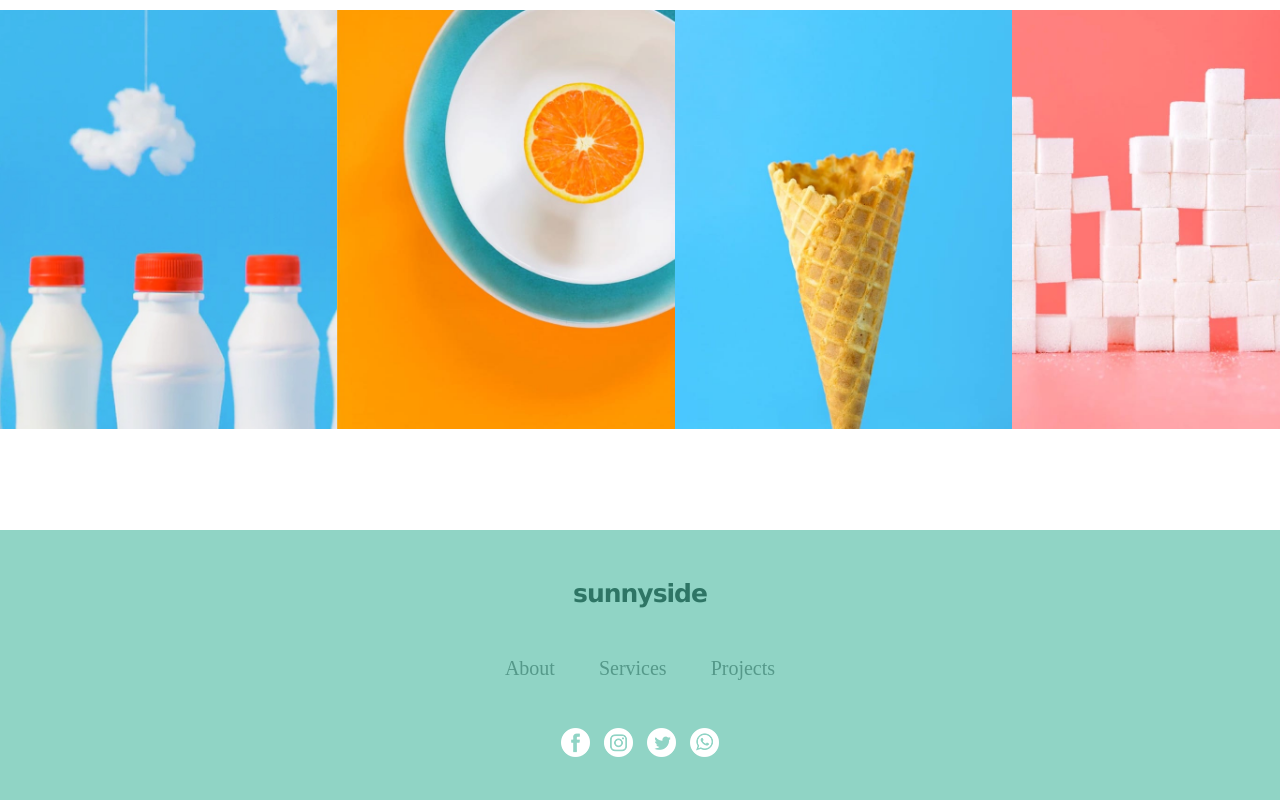
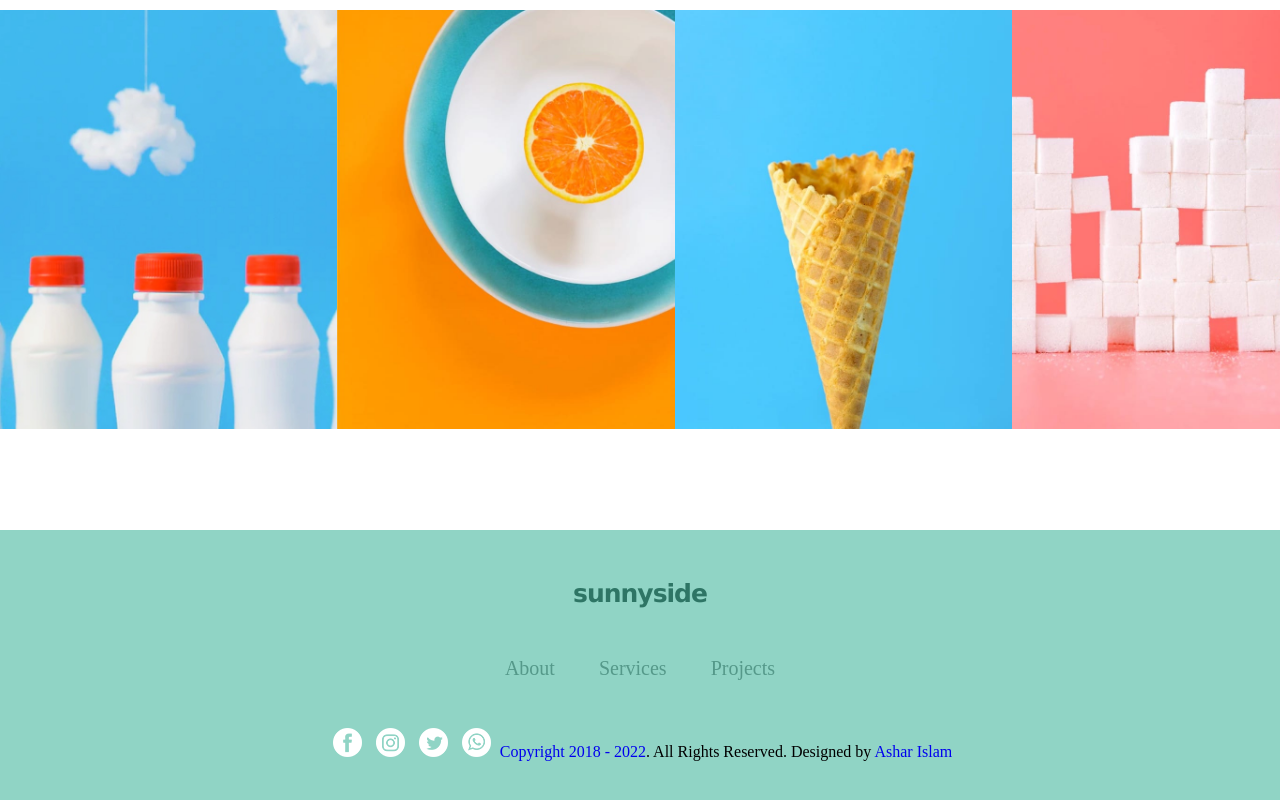
Before and after one commit to asharislam/sunnyside__project__notresponsive, a plain HTML site: page index.html in a window 1280 px wide. Shown: the part 3630-4430 px from the top of the page. Drawn offline with Linux system fonts and the light colour scheme.

Commit message:
Update index.html

```diff
--- a/index.html
+++ b/index.html
@@ -209,7 +209,7 @@
                 <li><a href="#"><img src="./images/instra_icon.png" alt=""></a></li>
                 <li><a href="#"><img src="./images/twi_icon.png" alt=""></a></li>
                 <li><a href="#"><img src="./images/whatsapp_icon.png" alt=""></a></li>
-
+                <a style="text-decoration: none;" class="text-white font-weight-bold" href="#">Copyright 2018 - <script type="text/javascript">var year = new Date();document.write(year.getFullYear());</script></a>. All Rights Reserved. Designed by <a style="text-decoration: none;" href="https://github.com/asharislam">Ashar Islam</a>
             </ul>
         </div>
     </div>
```
